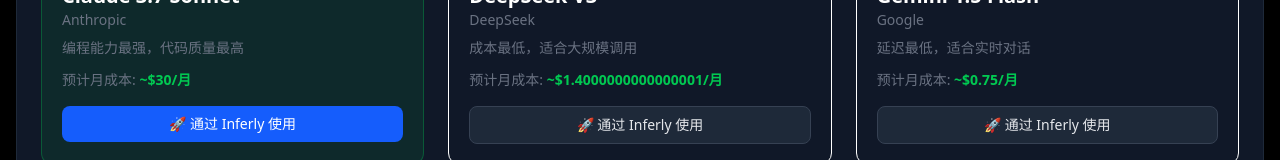
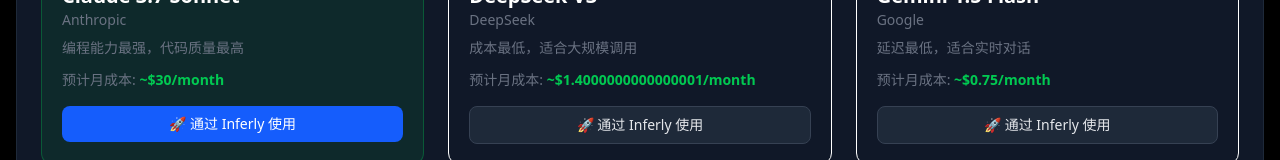
Before and after one commit to wensiang081899/ai-model-compare, a Next.js app: page / in a window 1280 px wide. Shown: the part 579-739 px from the top of the page. Built offline with nearby package versions, Linux system fonts and the light colour scheme.

Commit message:
Update page.tsx

```diff
--- a/app/page.tsx
+++ b/app/page.tsx
@@ -563,9 +563,9 @@
 
           <h2 className="text-xl font-semibold mb-6 text-center">{t.ourRecommendation}</h2>
           <div className="grid grid-cols-1 md:grid-cols-3 gap-6">
-            <div className={`p-5 rounded-xl border ${theme.calcHighlight}`}><div className="flex items-center gap-2 mb-2"><span className="text-3xl">🏆</span><span className="font-bold text-green-500">{t.bestPick}</span></div><div className="text-xl font-bold">{recommendations.best.name}</div><div className={`text-sm ${theme.muted} mb-2`}>{recommendations.best.provider}</div><p className={`text-sm ${theme.muted} mb-3`}>{recommendations.best.reason}</p><div className="text-sm mb-4"><span className={theme.muted}>{t.estimatedMonthlyCost}: </span><span className="font-bold text-green-500">~${calcMonthlyCost(recommendations.best.costPerMTok)}/月</span></div><a href="https://runpod.io?ref=69zpi5j4" target="_blank" rel="noopener noreferrer" className={`block text-center px-4 py-2 rounded-lg text-sm font-medium ${theme.btnPrimary}`}>{t.useViaInferly}</a></div>
-            <div className={`p-5 rounded-xl border ${theme.cardBg} ${theme.cardBorder}`}><div className="flex items-center gap-2 mb-2"><span className="text-3xl">🥈</span><span className="font-bold text-blue-500">{t.valuePick}</span></div><div className="text-xl font-bold">{recommendations.value.name}</div><div className={`text-sm ${theme.muted} mb-2`}>{recommendations.value.provider}</div><p className={`text-sm ${theme.muted} mb-3`}>{recommendations.value.reason}</p><div className="text-sm mb-4"><span className={theme.muted}>{t.estimatedMonthlyCost}: </span><span className="font-bold text-green-500">~${calcMonthlyCost(recommendations.value.costPerMTok)}/月</span></div><a href="https://runpod.io?ref=69zpi5j4" target="_blank" rel="noopener noreferrer" className={`block text-center px-4 py-2 rounded-lg text-sm font-medium ${theme.btnSecondary}`}>{t.useViaInferly}</a></div>
-            <div className={`p-5 rounded-xl border ${theme.cardBg} ${theme.cardBorder}`}><div className="flex items-center gap-2 mb-2"><span className="text-3xl">⚡</span><span className="font-bold text-purple-500">{t.fastestPick}</span></div><div className="text-xl font-bold">{recommendations.fast.name}</div><div className={`text-sm ${theme.muted} mb-2`}>{recommendations.fast.provider}</div><p className={`text-sm ${theme.muted} mb-3`}>{recommendations.fast.reason}</p><div className="text-sm mb-4"><span className={theme.muted}>{t.estimatedMonthlyCost}: </span><span className="font-bold text-green-500">~${calcMonthlyCost(recommendations.fast.costPerMTok)}/月</span></div><a href="https://runpod.io?ref=69zpi5j4" target="_blank" rel="noopener noreferrer" className={`block text-center px-4 py-2 rounded-lg text-sm font-medium ${theme.btnSecondary}`}>{t.useViaInferly}</a></div>
+            <div className={`p-5 rounded-xl border ${theme.calcHighlight}`}><div className="flex items-center gap-2 mb-2"><span className="text-3xl">🏆</span><span className="font-bold text-green-500">{t.bestPick}</span></div><div className="text-xl font-bold">{recommendations.best.name}</div><div className={`text-sm ${theme.muted} mb-2`}>{recommendations.best.provider}</div><p className={`text-sm ${theme.muted} mb-3`}>{recommendations.best.reason}</p><div className="text-sm mb-4"><span className={theme.muted}>{t.estimatedMonthlyCost}: </span><span className="font-bold text-green-500">~${calcMonthlyCost(recommendations.best.costPerMTok)}/month</span></div><a href="https://runpod.io?ref=69zpi5j4" target="_blank" rel="noopener noreferrer" className={`block text-center px-4 py-2 rounded-lg text-sm font-medium ${theme.btnPrimary}`}>{t.useViaInferly}</a></div>
+            <div className={`p-5 rounded-xl border ${theme.cardBg} ${theme.cardBorder}`}><div className="flex items-center gap-2 mb-2"><span className="text-3xl">🥈</span><span className="font-bold text-blue-500">{t.valuePick}</span></div><div className="text-xl font-bold">{recommendations.value.name}</div><div className={`text-sm ${theme.muted} mb-2`}>{recommendations.value.provider}</div><p className={`text-sm ${theme.muted} mb-3`}>{recommendations.value.reason}</p><div className="text-sm mb-4"><span className={theme.muted}>{t.estimatedMonthlyCost}: </span><span className="font-bold text-green-500">~${calcMonthlyCost(recommendations.value.costPerMTok)}/month</span></div><a href="https://runpod.io?ref=69zpi5j4" target="_blank" rel="noopener noreferrer" className={`block text-center px-4 py-2 rounded-lg text-sm font-medium ${theme.btnSecondary}`}>{t.useViaInferly}</a></div>
+            <div className={`p-5 rounded-xl border ${theme.cardBg} ${theme.cardBorder}`}><div className="flex items-center gap-2 mb-2"><span className="text-3xl">⚡</span><span className="font-bold text-purple-500">{t.fastestPick}</span></div><div className="text-xl font-bold">{recommendations.fast.name}</div><div className={`text-sm ${theme.muted} mb-2`}>{recommendations.fast.provider}</div><p className={`text-sm ${theme.muted} mb-3`}>{recommendations.fast.reason}</p><div className="text-sm mb-4"><span className={theme.muted}>{t.estimatedMonthlyCost}: </span><span className="font-bold text-green-500">~${calcMonthlyCost(recommendations.fast.costPerMTok)}/month</span></div><a href="https://runpod.io?ref=69zpi5j4" target="_blank" rel="noopener noreferrer" className={`block text-center px-4 py-2 rounded-lg text-sm font-medium ${theme.btnSecondary}`}>{t.useViaInferly}</a></div>
           </div>
           <div className="text-center mt-6"><button onClick={() => setShowReco(!showReco)} className={`inline-flex items-center gap-2 px-4 py-2 rounded-lg text-sm ${theme.btnSecondary}`}>{showReco ? "↑ 收起推荐区" : "↓ 展开推荐区"} {showReco ? <ChevronUp size={16} /> : <ChevronDown size={16} />}</button></div>
         </div>
```
